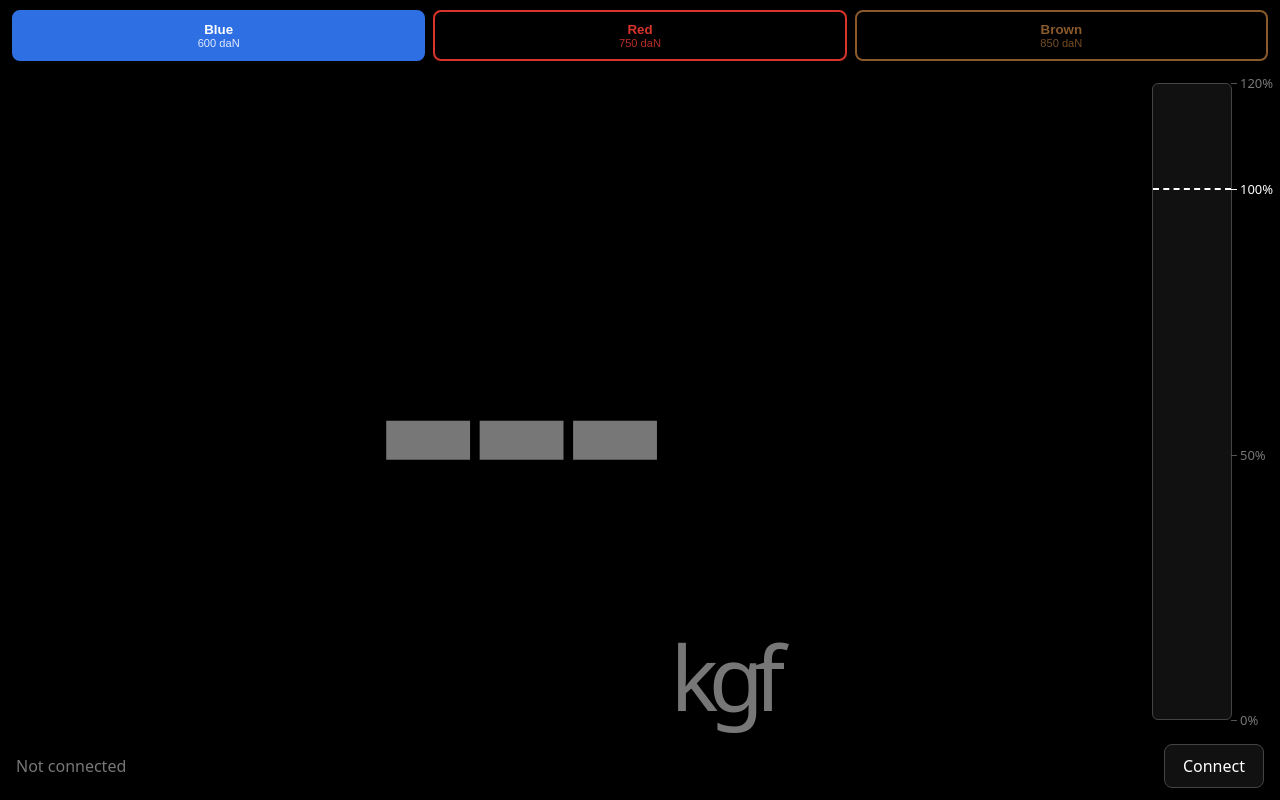
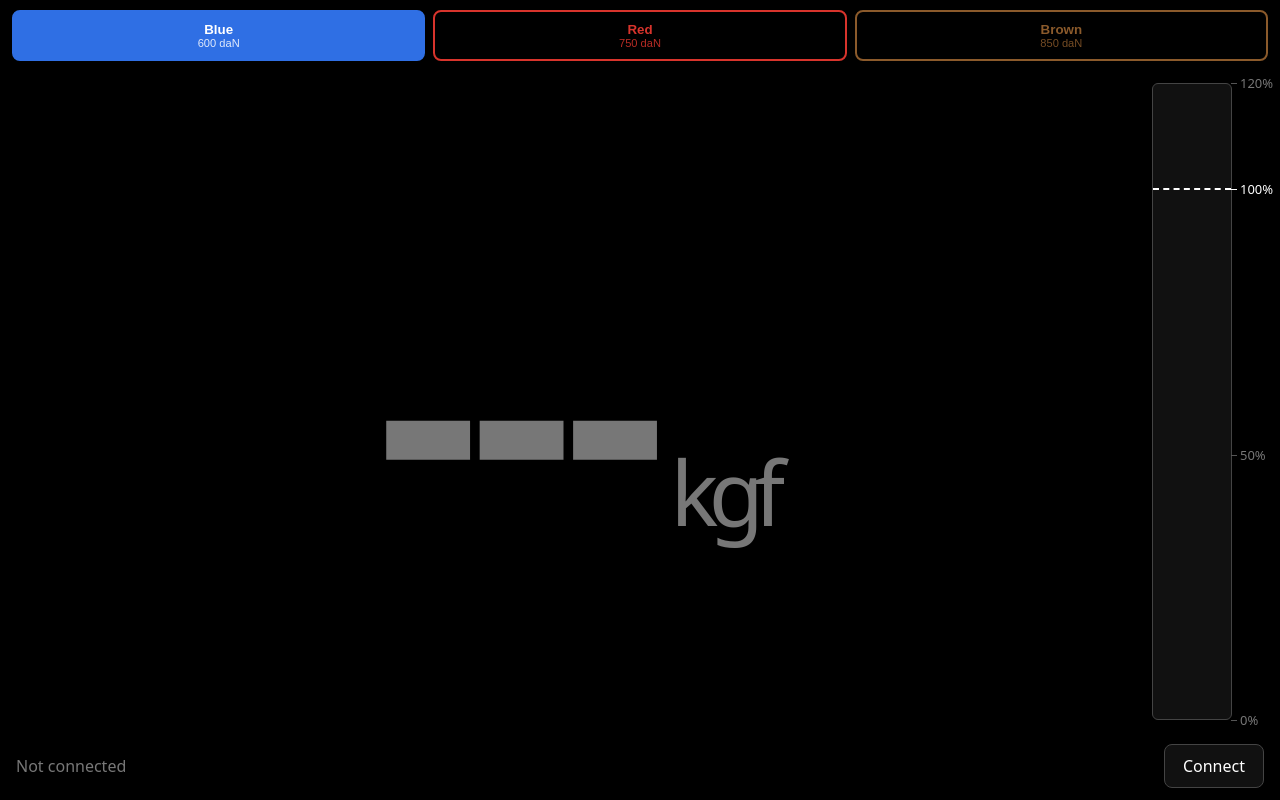
Before and after one commit to ivan-galinskiy/tensiometer-display, a plain HTML site: page index.html in a window 1280 px wide. Drawn offline with Linux system fonts and the light colour scheme.

Commit message:
Align the unit with the number's baseline
Co-Authored-By: Claude Fable 5.1 <noreply@anthropic.com>

```diff
--- a/index.html
+++ b/index.html
@@ -27,8 +27,8 @@
     letter-spacing: -0.03em; }
   @media (orientation: landscape) { #value { font-size: min(40vh, 120vw / var(--chars)); } }
   #value.stale { color: var(--dim); }
-  #unit { font-size: 0.28em; font-weight: 400; margin-left: 0.15em; align-self: flex-end;
-    margin-bottom: 0.12em; }
+  #reading { display: flex; align-items: baseline; }
+  #unit { font-size: 0.28em; font-weight: 400; margin-left: 0.15em; }
 
   #scale { width: 22vw; max-width: 120px; display: flex; padding: 12px 8px 12px 0; }
   #track { position: relative; flex: 1; border: 1px solid #444; border-radius: 6px;
@@ -54,7 +54,7 @@
 <body>
   <div id="links"></div>
   <div id="main">
-    <div id="value" class="stale"><span id="num">---</span><span id="unit">kgf</span></div>
+    <div id="value" class="stale"><div id="reading"><span id="num">---</span><span id="unit">kgf</span></div></div>
     <div id="scale">
       <div id="track"><div id="fill"></div><div id="limit"></div></div>
       <div id="ticks"></div>
```
